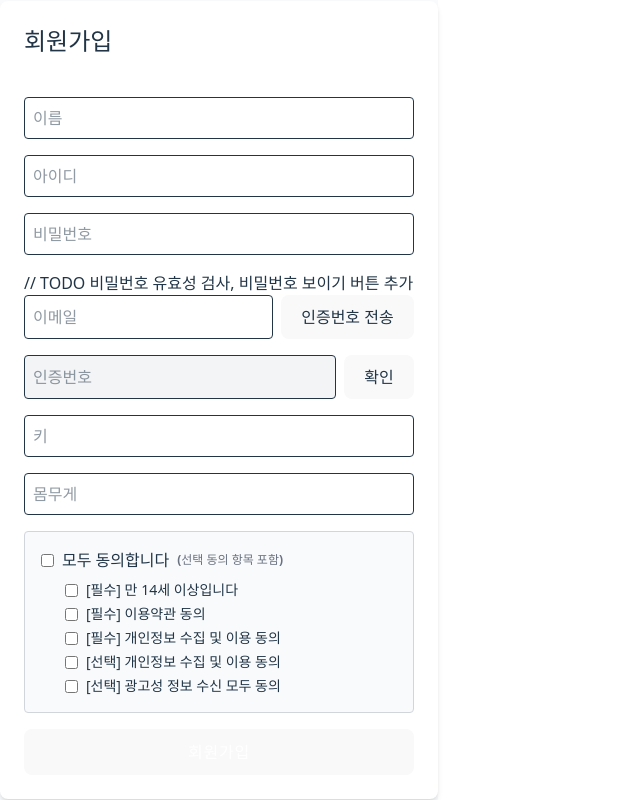
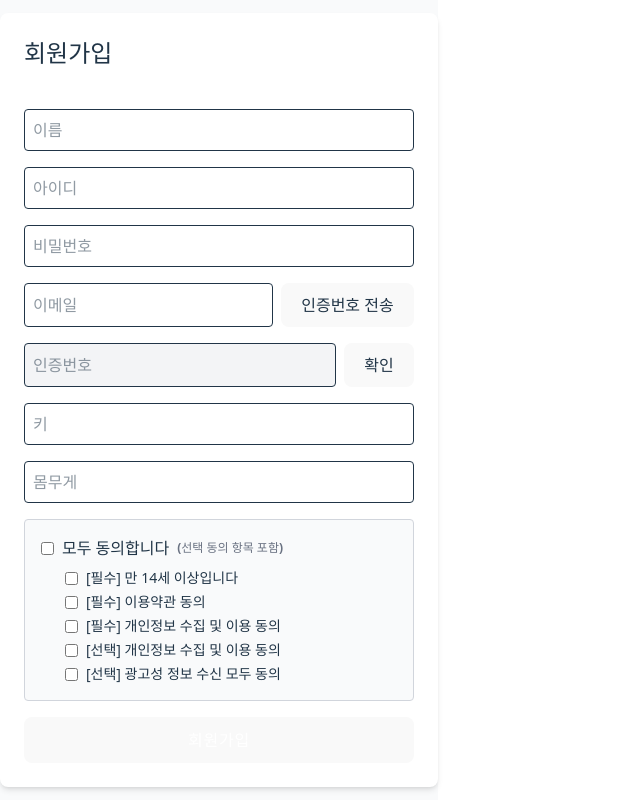
Before and after one commit to sch-like-lion/Health_FE, a React (Vite) app: page / in a window 1280 px wide. Shown: the whole page, without its empty margins (0-640 px from the left). Built offline with nearby package versions, Linux system fonts and the light colour scheme.

Commit message:
주석 수정

```diff
--- a/src/components/SignupForm.jsx
+++ b/src/components/SignupForm.jsx
@@ -76,8 +76,8 @@ export default function SignupForm() {
         placeholder="비밀번호"
         value={password}
         onChange={e => setPassword(e.target.value)}
+        //TODO 비밀번호 유효성 검사 및 비밀번호 보이기 버튼 추가 해야함
       />
-      // TODO 비밀번호 유효성 검사, 비밀번호 보이기 버튼 추가
 
       <div className="flex space-x-2">
         <input
```
